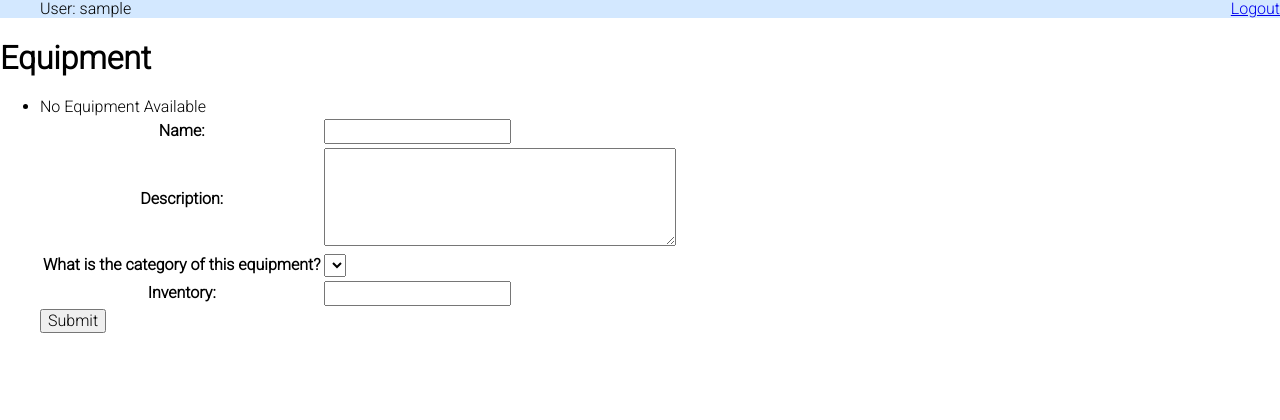
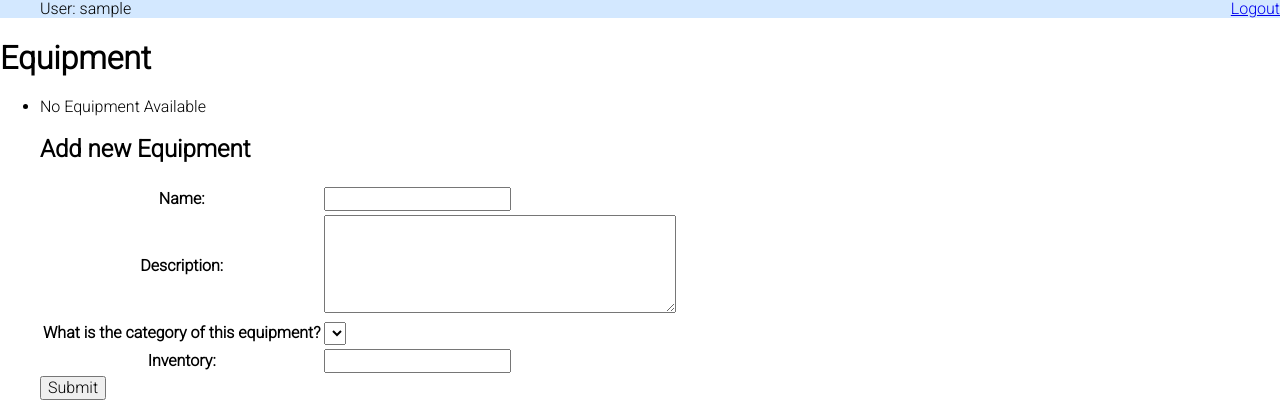
Before and after one commit to Spearsona/AssistiveTechPassport, a Django app: page /webportal/equipment in a window 1280 px wide. Shown: the top 420 px of the page. Run offline with Django 4.2, Linux system fonts and the light colour scheme; the visitor is signed in with stand-in values (Sample User, id 1); data that the repository does not hold is empty.

Commit message:
Still works

```diff
--- a/ATPassport/templates/webportal/equipment_list.html
+++ b/ATPassport/templates/webportal/equipment_list.html
@@ -23,6 +23,7 @@
                   <td>Amount :{{ equipment.inventory }}</td>
                 </tr>
               </table>
+              <a href="{% url 'loanEquipment' equipment.id %}">Loan Out</a>
               <a href="{% url 'equipmentdelete' equipment.id %}">Delete</a>
             </div>
           </div>
@@ -31,6 +32,8 @@
     {% empty %}
         <li>No Equipment Available</li>
     {% endfor %}
+    {% if perms.webportal.add_equipment %}
+    <h2>Add new Equipment</h2>
     <form action="" method="POST">
         {% csrf_token %}
         <table>
@@ -38,6 +41,6 @@
         </table>
         <input type="submit" value="Submit">
     </form>
-
+    {% endif %}
     </ul>
 {% endblock %}
--- a/ATPassport/templates/webportal/index.html
+++ b/ATPassport/templates/webportal/index.html
@@ -14,6 +14,8 @@
   <a href="{%url 'userloans'%}">Your Loans</a>
 
   {% endif %}
+  <a href="{%url 'equipment'%}">Available equipment</a>
+
 
 </div>
 {% endblock %}
--- a/ATPassport/webportal/forms.py
+++ b/ATPassport/webportal/forms.py
@@ -1,22 +1,18 @@
 from django import forms
 from .models import AtCategory, Equipment
+
+
 class CreateEquipmentForm(forms.Form):
     name = forms.CharField(max_length=100)
     description = forms.CharField(widget=forms.Textarea(attrs={"rows":5}))
     atcategories = AtCategory.objects.all()
-    print(atcategories)
+
     CATEGORIES = ()
     for item in atcategories:
         print(item.name, item.desc)
         CATEGORIES = CATEGORIES + ((item.name, item.name),)
 
-    # CATEGORIES = (
-    #     ('Physical', atcategories[0]),
-    #     ('Visual', atcategories[1].name)
-    # )
-
     atcategory = forms.CharField(label='What is the category of this equipment?', widget=forms.Select(choices=CATEGORIES))
-    print(atcategory)
     inventory = forms.IntegerField()
 
     class Meta:
--- a/ATPassport/webportal/models.py
+++ b/ATPassport/webportal/models.py
@@ -48,13 +48,14 @@ class Equipment(models.Model):
     description = models.CharField(max_length=500)
     atcategory = models.ForeignKey(AtCategory, on_delete=models.CASCADE)
     inventory = models.IntegerField(default= 10)
+    provider = models.ForeignKey(Provider, on_delete=models.CASCADE)
 
     def __str__(self):
         return self.name
 
     @classmethod
-    def create(cls, name, description, atcategory, inventory):
-        equipment = cls(name=name, description=description, atcategory=atcategory, inventory=inventory)
+    def create(cls, name, description, atcategory, inventory, provider):
+        equipment = cls(name=name, description=description, atcategory=atcategory, inventory=inventory, provider=provider)
         return equipment
 
 
@@ -70,8 +71,10 @@ class LoanInstance(models.Model):
         """Check whether the Loan is overdue based on due date and current date."""
         return bool(self.due_date and date.today() > self.due_date)
 
-
-
+    @classmethod
+    def create(cls, due_date, equipment, atuser, provider):
+        loaninstance = cls(due_date=due_date, equipment=equipment, atuser=atuser, provider=provider)
+        return loaninstance
 
     class Meta:
         permissions = (("can_return", "Can set loan as returned"),)
--- a/ATPassport/webportal/urls.py
+++ b/ATPassport/webportal/urls.py
@@ -12,7 +12,8 @@ urlpatterns = [
     path('providerloans', views.providerloans, name='providerloans'),
     path('userloans', views.userloans, name='userloans'),
     path('equipment', views.EquipmentListView, name='equipment'),
-    path('equipmentdelete/<int:id>',views.delete_Equipment, name='equipmentdelete')
+    path('equipmentdelete/<int:id>',views.delete_Equipment, name='equipmentdelete'),
+    path('loanEquipment/<int:id>',views.loanEquipment, name='loanEquipment')
 ]
 
 #Remove for production enviornment
--- a/ATPassport/webportal/views.py
+++ b/ATPassport/webportal/views.py
@@ -1,9 +1,11 @@
 from django.shortcuts import render, get_object_or_404
-from django.contrib.auth.decorators import login_required
+from django.contrib.auth.decorators import login_required, permission_required
 from django.views.generic.list import ListView
 from .models import AtUser, LoanInstance, Provider, Equipment, AtCategory
 from .forms import CreateEquipmentForm
 from django.http import HttpResponseRedirect
+from datetime import datetime
+from dateutil.relativedelta import relativedelta
 
 app_name = 'webportal'
 
@@ -32,8 +34,8 @@ def userloans(request):
 @login_required
 def providerloans(request):
     provideruser = request.user
-    provideruser = Provider.objects.get(pk=provideruser)
-    providerloans = LoanInstance.objects.filter(provider=provideruser)
+    provider = Provider.objects.get(pk=provideruser)
+    providerloans = LoanInstance.objects.filter(provider=provider)
 
     context ={
         'provider': provideruser,
@@ -41,12 +43,6 @@ def providerloans(request):
     }
     return render(request, 'webportal/providerloans.html', context)
 
-@login_required
-def Catalog(request):
-    context={
-          'equipment': Equipment.objects,
-    }
-    return render(request, 'webportal/catalog.html', context)
 
 @login_required
 def EquipmentListView(request):
@@ -58,16 +54,19 @@ def EquipmentListView(request):
     if request.method == 'POST':
         createform = CreateEquipmentForm(request.POST)
         if createform.is_valid():
-            print(createform.cleaned_data);
+            print(createform.cleaned_data)
             # data = form.cleaned_data['name']
             # print(data);
-            cd = createform.cleaned_data;
+            cd = createform.cleaned_data
+            provideruser = request.user
+            provider = Provider.objects.get(pk=provideruser)
             catString = createform.cleaned_data['atcategory']
 
             eq = Equipment.create(createform.cleaned_data['name'],
                                   createform.cleaned_data['description'],
                                   AtCategory.objects.get(name=catString),
-                                  createform.cleaned_data['inventory'])
+                                  createform.cleaned_data['inventory'],
+                                  provider)
             eq.save()
             return HttpResponseRedirect("/webportal/equipment")
     elif request.method == 'PUT':
@@ -89,3 +88,21 @@ def delete_Equipment(request, id):
     equipment = get_object_or_404(Equipment, pk=id)
     equipment.delete()
     return HttpResponseRedirect("/webportal/equipment")
+
+
+@login_required
+@permission_required('webportal.add_loaninstance', raise_exception=True)
+def loanEquipment(request, id):
+    print("Im loaning some equipment")
+    equipment = get_object_or_404(Equipment, pk=id)
+    if equipment.inventory > 0:
+        equipment.inventory = equipment.inventory - 1
+        threemonthstime = datetime.today() + relativedelta(months=3)
+        loaninstance = LoanInstance.create(due_date=threemonthstime, equipment=equipment, atuser=request.user, provider=equipment.provider)
+
+        loaninstance.save()
+        equipment.save()
+        return HttpResponseRedirect("/webportal/userloans")
+
+    else:
+        raise Exception("Inventory not sufficent to loan this equipment")
```
Also changed, not shown: ATPassport/webportal/migrations/0004_equipment_provider.py (added).
